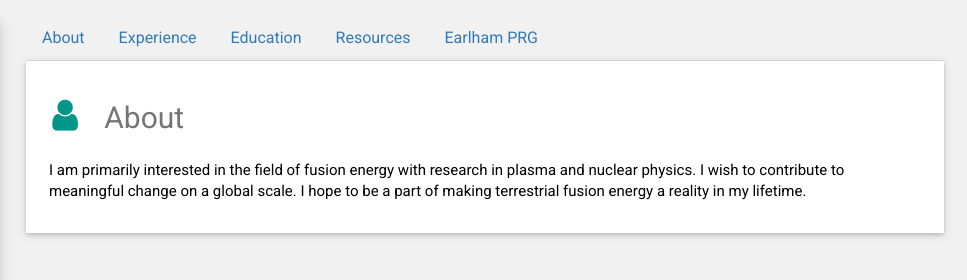
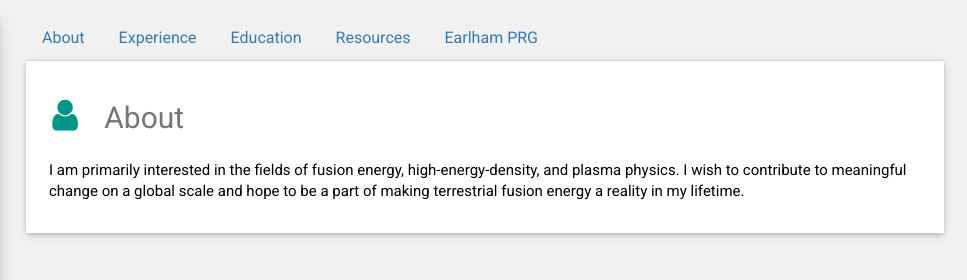
Before and after one commit to aidank03/aidanklemmer, a website: page index.html in a window 1280 px wide. Shown: the top 280 px of the page, 313-1280 px from the left. Drawn offline with nearby package versions, Linux system fonts and the light colour scheme; some packages are replaced by stand-ins of ours.

Commit message:
Update about.html

```diff
--- a/views/about.html
+++ b/views/about.html
@@ -5,7 +5,7 @@
 
   </p>
   <p>
-    I am primarily interested in the field of fusion energy with research in plasma and nuclear physics. I wish to contribute to meaningful change on a global scale. I hope to be a part of making terrestrial fusion energy a reality in my lifetime.
+    I am primarily interested in the fields of fusion energy, high-energy-density, and plasma physics. I wish to contribute to meaningful change on a global scale and hope to be a part of making terrestrial fusion energy a reality in my lifetime.
   </p>
 
 </div>
```
